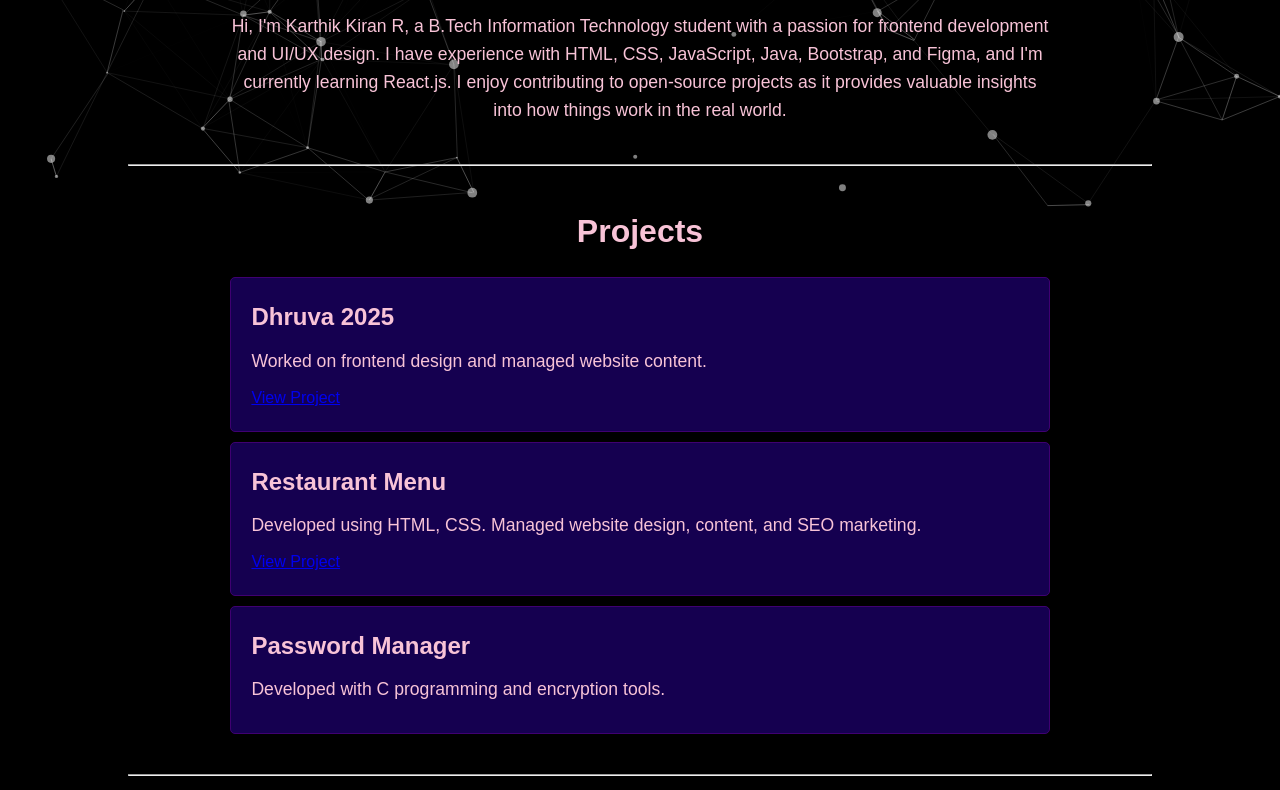
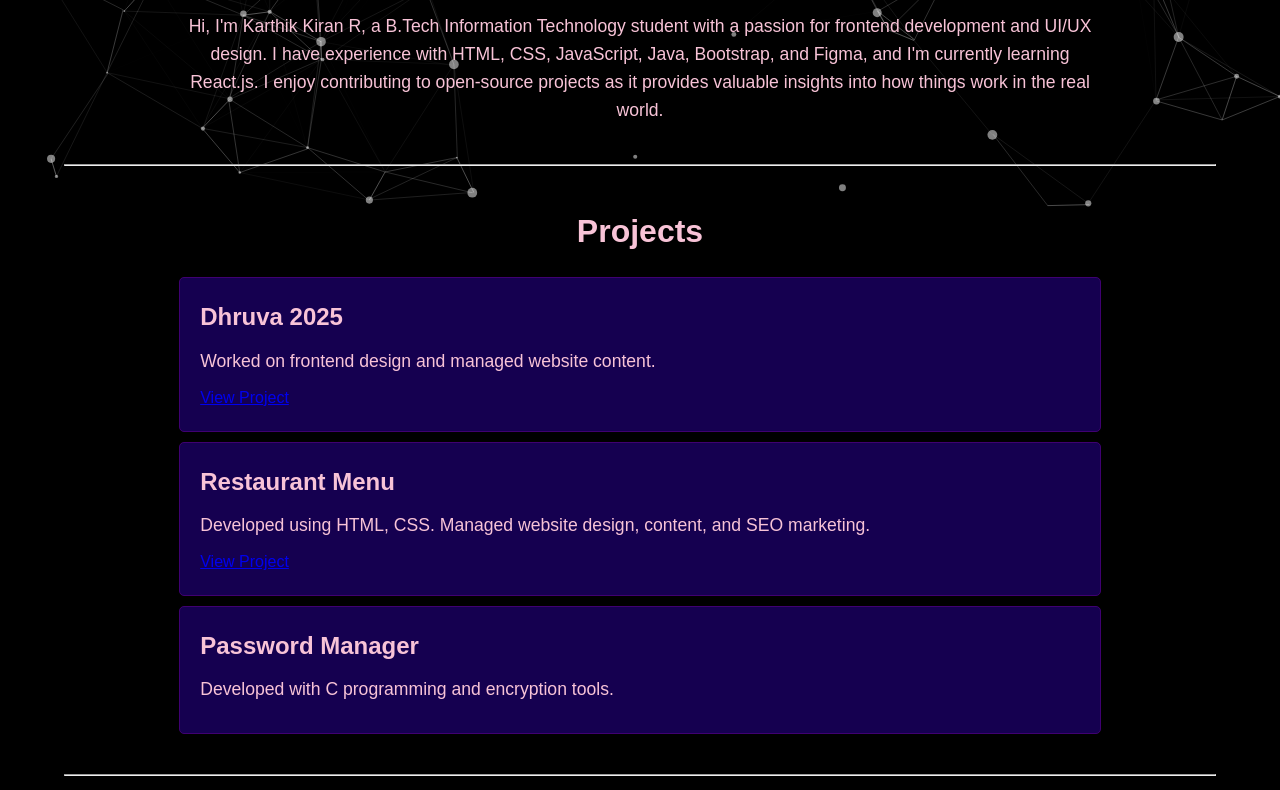
Before and after one commit to karthik-kiran-29/Portfolio, a plain HTML site: page index.html in a window 1280 px wide. Shown: the part 587-1377 px from the top of the page. Drawn offline with Linux system fonts and the light colour scheme.

Commit message:
Minor changes

```diff
--- a/index.css
+++ b/index.css
@@ -22,7 +22,7 @@ body {
     line-height: 1.6;
     background-color:var(--main-color);
     color: var(--font);
-    padding: 0 10%;
+    padding: 0 5%;
 }
 
 #particles-js canvas {
```
